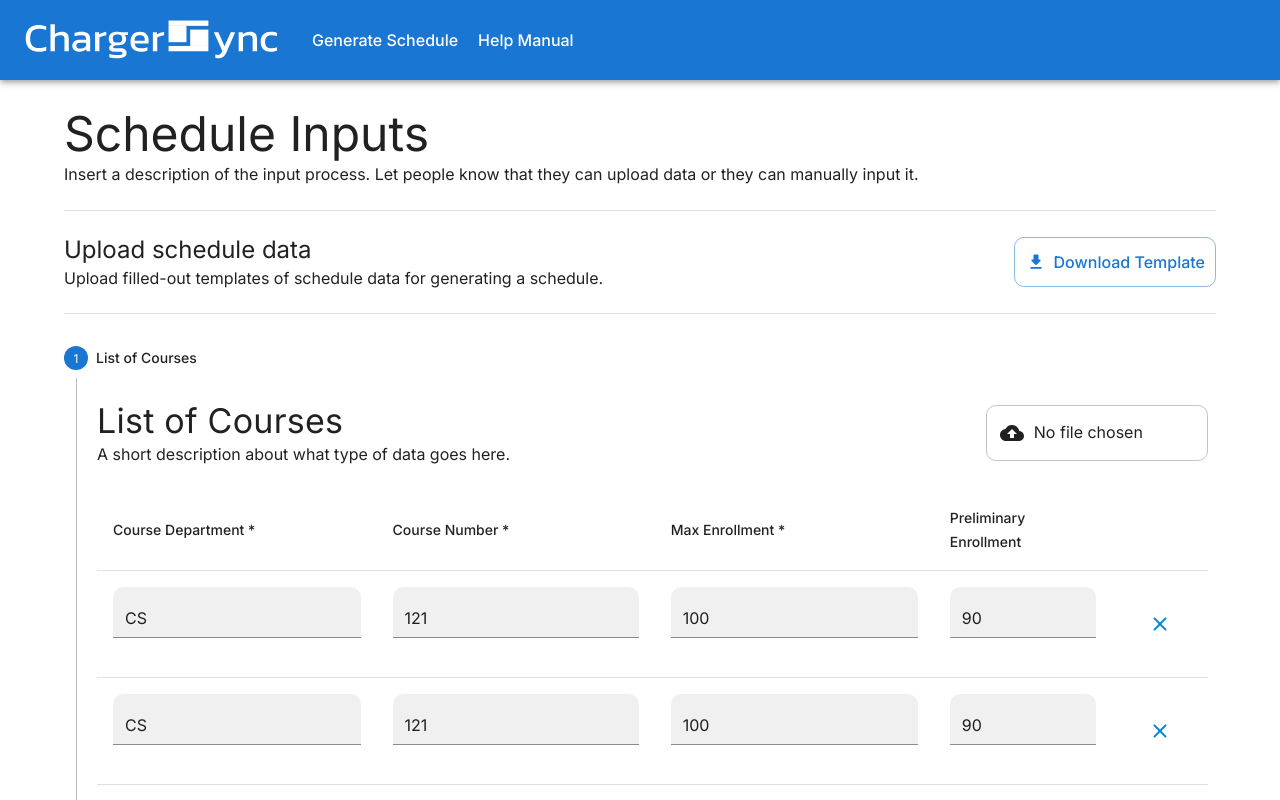
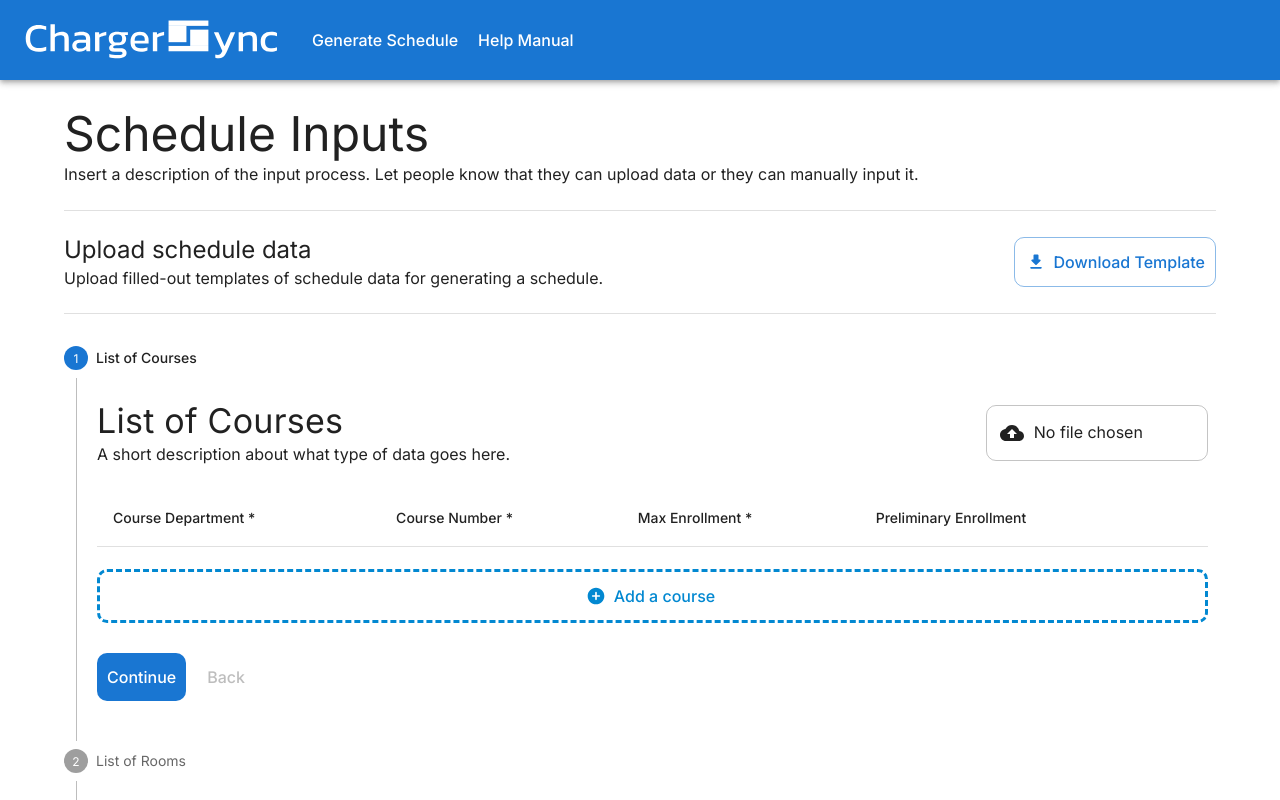
Before and after one commit to BSSD-Technologies/ChargerSync, a Next.js app in the folder frontend/: page /input-data in a window 1280 px wide. Shown: the top 800 px of the page. Built offline with nearby package versions, Linux system fonts and the light colour scheme.

Commit message:
Added zustand for global states yayayay

```diff
--- a/frontend/package.json
+++ b/frontend/package.json
@@ -18,7 +18,8 @@
     "next": "14.1.0",
     "react": "^18",
     "react-dom": "^18",
-    "uuid": "^9.0.1"
+    "uuid": "^9.0.1",
+    "zustand": "^4.5.2"
   },
   "devDependencies": {
     "@types/node": "^20",
--- /dev/null
+++ b/frontend/src/app/_stores/store.ts
@@ -0,0 +1,11 @@
+import { create } from "zustand";
+
+interface GlobalState {
+  courseListErrors: boolean;
+  setCourseListErrors: (val: boolean) => void;
+}
+
+export const useGlobalStore = create<GlobalState>()((set) => ({
+  courseListErrors: true,
+  setCourseListErrors: (val: boolean) => set({ courseListErrors: val })
+}));
--- a/frontend/src/app/input-data/input-sections/course-input.tsx
+++ b/frontend/src/app/input-data/input-sections/course-input.tsx
@@ -19,14 +19,16 @@ import AddCircleRoundedIcon from "@mui/icons-material/AddCircleRounded";
 import CloudUploadIcon from "@mui/icons-material/CloudUpload";
 import ClearRoundedIcon from "@mui/icons-material/ClearRounded";
 import { Course, defaultCourse } from "@/app/_types/Course";
-import { useState } from "react";
+import { useEffect, useState } from "react";
 import { v4 as uuidv4 } from "uuid";
-import { useValidateInt, useValidateString } from "@/app/_hooks.ts/utilHooks";
+import { useValidateInt, useValidateString } from "@/app/_hooks/utilHooks";
+import { useGlobalStore } from "@/app/_stores/store";
 
 function CourseTableRow(props: {
   row: Course;
   // On "delete", send back Id of current course to delete
   onDelete: (id: string) => void;
+  hasRowErrors: (hasRowError: boolean) => void;
 }) {
   // States for course row inputs
   const [department, setDepartment] = useState(props?.row.department);
@@ -63,6 +65,13 @@ function CourseTableRow(props: {
     errorText: prelimEnrollErrorText,
     validateInt: validatePrelimEnroll,
   } = useValidateInt();
+
+  useEffect(() => {
+    if (deptError || courseNumError || maxEnrollError || prelimEnrollError)
+      props.hasRowErrors(true);
+    else
+      props.hasRowErrors(false);
+  }, [courseNumError, deptError, maxEnrollError, prelimEnrollError, props]);
 
   return (
     <TableRow key={props.row.uuid}>
@@ -163,27 +172,20 @@ function CourseTableRow(props: {
 }
 
 export default function CourseInput() {
-  const [courseList, setCourseList] = useState<Course[]>([
-    {
-      uuid: "2",
-      department: "CS",
-      course_num: "121",
-      max_enrollment: 100,
-      prelim_enrollment: 90,
-    },
-    {
-      uuid: "3",
-      department: "CS",
-      course_num: "121",
-      max_enrollment: 100,
-      prelim_enrollment: 90,
-    },
-  ]);
+  const [courseList, setCourseList] = useState<Course[]>([]);
+
+  const [errors, setErrors] = [useGlobalStore((state) => state.courseListErrors), useGlobalStore((state) => state.setCourseListErrors)]
 
   const handleDeleteCourse = (id: string) => {
     setCourseList((courseList) =>
       courseList.filter((course) => course.uuid !== id)
     );
+  };
+
+  const handleRowErrors = (hasRowError: boolean) => {
+    console.log(errors);
+    setErrors(hasRowError);
+    console.log(errors);
   };
 
   return (
@@ -226,6 +228,7 @@ export default function CourseInput() {
                 key={row.uuid}
                 row={row}
                 onDelete={handleDeleteCourse}
+                hasRowErrors={handleRowErrors}
               />
             ))}
           </TableBody>
--- a/frontend/src/app/input-data/page.tsx
+++ b/frontend/src/app/input-data/page.tsx
@@ -20,44 +20,36 @@ import UploadInput from "./input-sections/upload-input";
 import SubmitInput from "./input-sections/submit-input";
 import { useState } from "react";
 import PreferenceInput from "./input-sections/preference-input";
+import { useGlobalStore } from "../_stores/store";
 
 const steps = [
   {
     label: "List of Courses",
-    component: <CourseInput />
+    component: <CourseInput />,
   },
   {
     label: "List of Rooms",
-    component: <RoomInput />
+    component: <RoomInput />,
   },
   {
     label: "List of Time Blocks",
-    component: <TimeInput />
+    component: <TimeInput />,
   },
   {
     label: "List of Instructors",
-    component: <InstructorInput />
+    component: <InstructorInput />,
   },
   {
     label: "Instructor Preferences",
-    component: <PreferenceInput />
-  }
+    component: <PreferenceInput />,
+  },
 ];
 
 export default function InputData() {
+  /** Stepper state */
   const [activeStep, setActiveStep] = useState(0);
 
-  const handleNext = () => {
-    setActiveStep((prevActiveStep) => prevActiveStep + 1);
-  };
-
-  const handleBack = () => {
-    setActiveStep((prevActiveStep) => prevActiveStep - 1);
-  };
-
-  const handleReset = () => {
-    setActiveStep(0);
-  };
+  const [errors] = [useGlobalStore((state) => state.courseListErrors)];
 
   return (
     <Container
@@ -68,8 +60,8 @@ export default function InputData() {
     >
       <Typography variant="h3">Schedule Inputs</Typography>
       <Typography variant="body1">
-        Insert a description of the input process. Let people know that they can upload data
-        or they can manually input it.
+        Insert a description of the input process. Let people know that they can
+        upload data or they can manually input it.
       </Typography>
       <br />
       <Divider />
@@ -80,23 +72,26 @@ export default function InputData() {
         <Stepper activeStep={activeStep} orientation="vertical">
           {steps.map((step, index) => (
             <Step key={step.label}>
-              <StepLabel>
-                {step.label}
-              </StepLabel>
+              <StepLabel>{step.label}</StepLabel>
               <StepContent TransitionProps={{ unmountOnExit: false }}>
                 {step.component}
                 <Box sx={{ mb: 2 }}>
                   <div>
                     <Button
                       variant="contained"
-                      onClick={handleNext}
+                      onClick={() => {
+                        setActiveStep((prevActiveStep) => prevActiveStep + 1);
+                      }}
                       sx={{ mt: 1, mr: 1 }}
+                      disabled={!errors}
                     >
                       {index === steps.length - 1 ? "Finish" : "Continue"}
                     </Button>
                     <Button
                       disabled={index === 0}
-                      onClick={handleBack}
+                      onClick={() => {
+                        setActiveStep((prevActiveStep) => prevActiveStep - 1);
+                      }}
                       sx={{ mt: 1, mr: 1 }}
                     >
                       Back
@@ -110,10 +105,20 @@ export default function InputData() {
         {activeStep === steps.length && (
           <Paper square elevation={0} sx={{ p: 3 }}>
             <Typography>All steps completed - you&apos;re finished</Typography>
-            <Button onClick={handleReset} sx={{ mt: 1, mr: 1 }}>
+            <Button
+              onClick={() => {
+                setActiveStep(0);
+              }}
+              sx={{ mt: 1, mr: 1 }}
+            >
               Reset
             </Button>
-            <Button onClick={handleBack} sx={{ mt: 1, mr: 1 }}>
+            <Button
+              onClick={() => {
+                setActiveStep(0);
+              }}
+              sx={{ mt: 1, mr: 1 }}
+            >
               Back
             </Button>
             <SubmitInput />
```
Also changed, not shown: frontend/src/app/_hooks/utilHooks.ts (renamed from frontend/src/app/_hooks.ts/utilHooks.ts), 1 other file (tests, documents, lock files or other folders).
